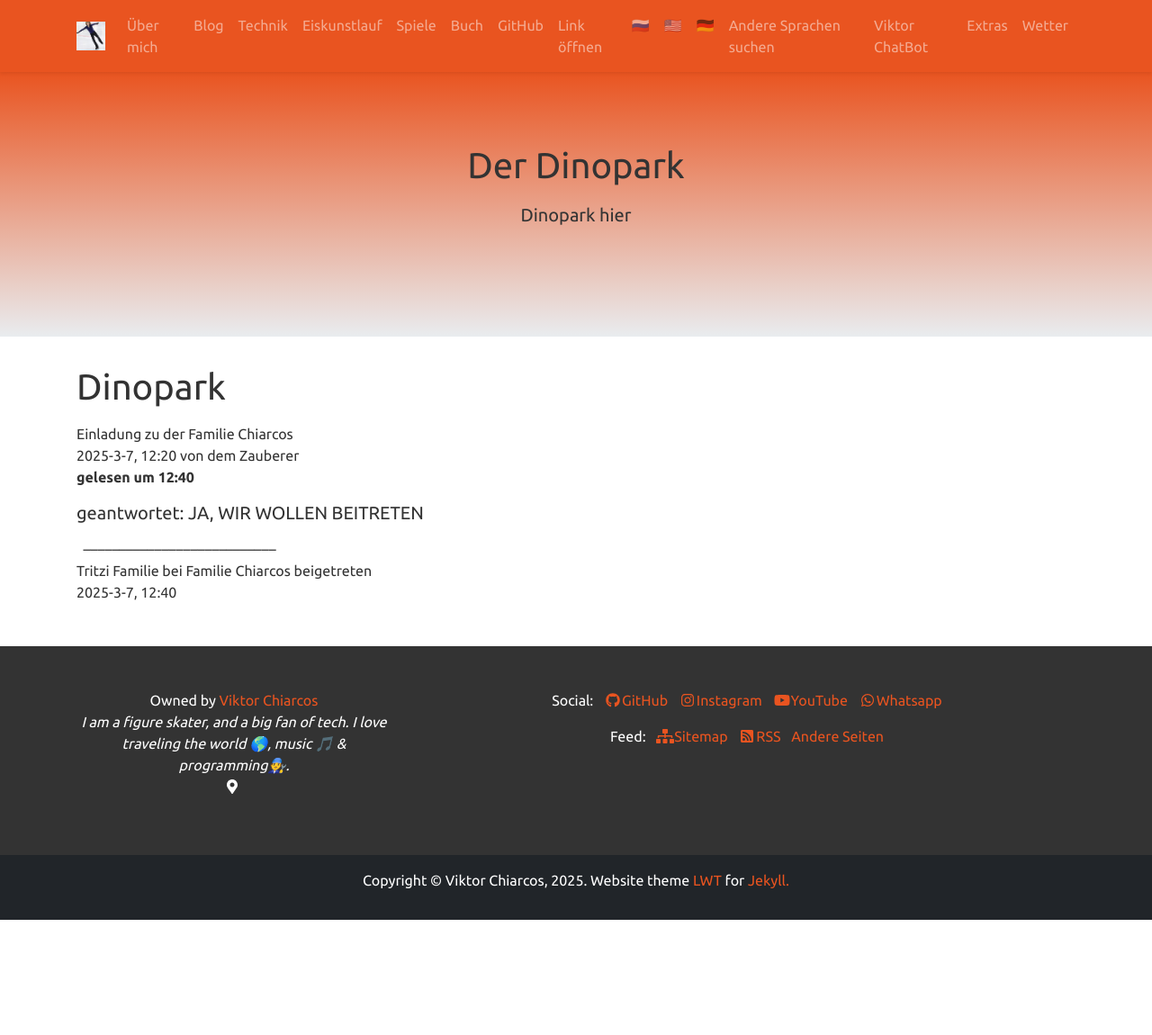
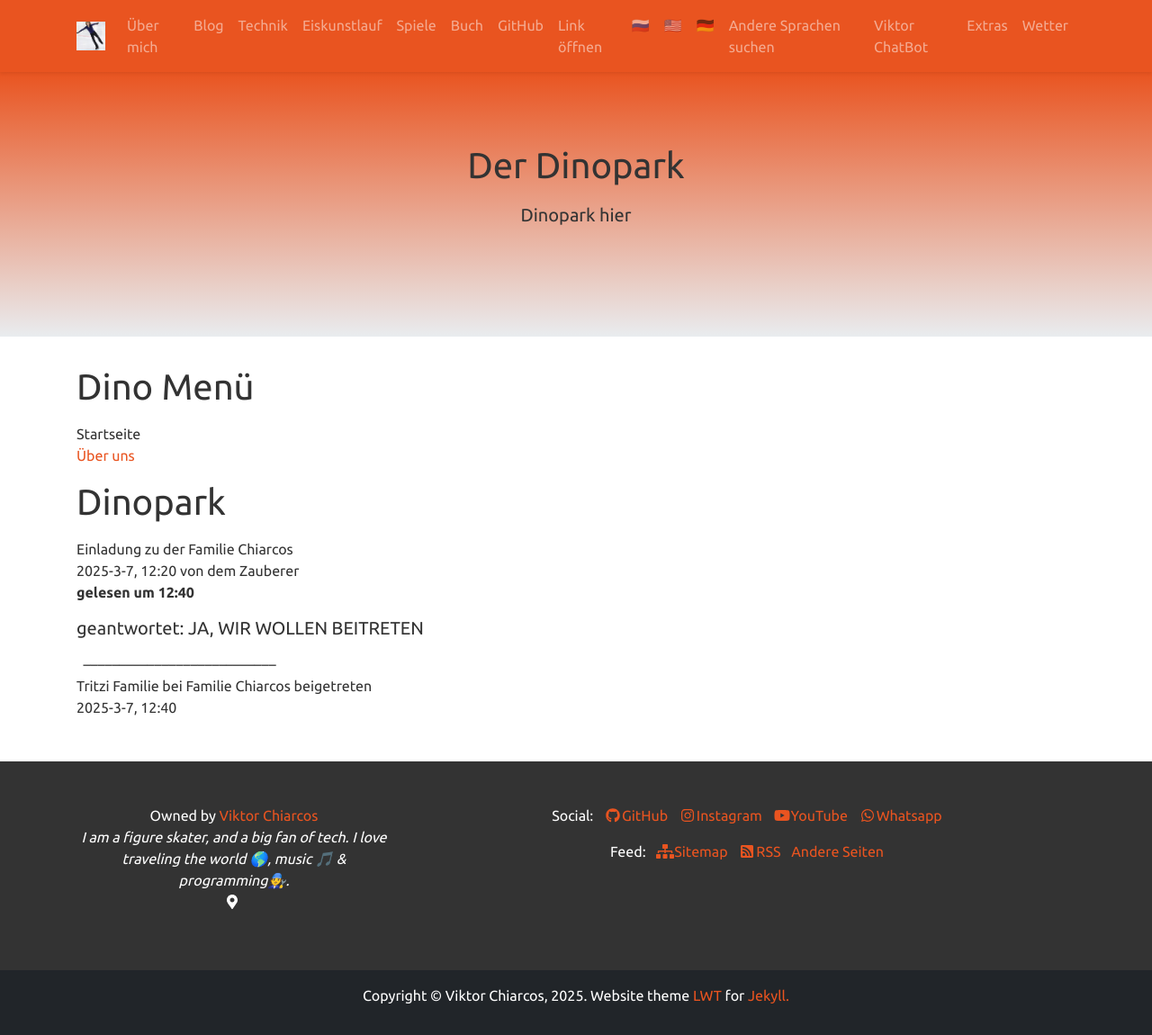
Before and after one commit to viktor-chiarcos/viktor-chiarcos.github.io, a Jekyll site: the page built from _pages/tritzi.md, in a window 1280 px wide. Shown: the whole page at 90% size. Built offline with Jekyll 4.4.1, drawn with Linux system fonts in a browser that asks for light colours; before the commit the page ends 1022 px from its top, so only the background shows below that.

Commit message:
Update tritzi.md

```diff
--- a/_pages/tritzi.md
+++ b/_pages/tritzi.md
@@ -9,6 +9,10 @@ action: true
 
 ---
 
+# Dino Menü
+Startseite\
+[Über uns](/dino-park/welcome)
+
 #  Dinopark
 Einladung zu der Familie Chiarcos\
 2025-3-7, 12:20 von dem Zauberer\
```
